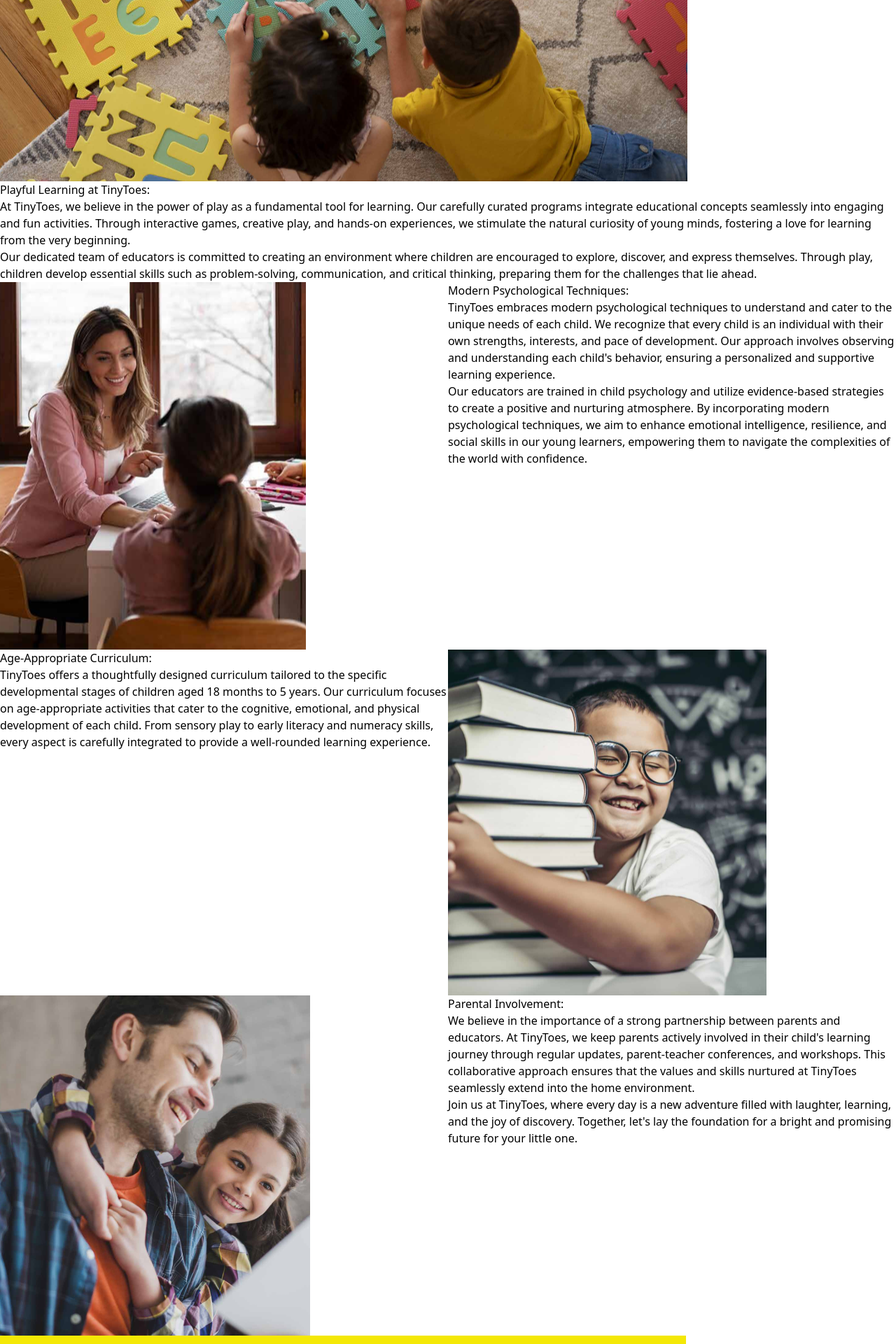
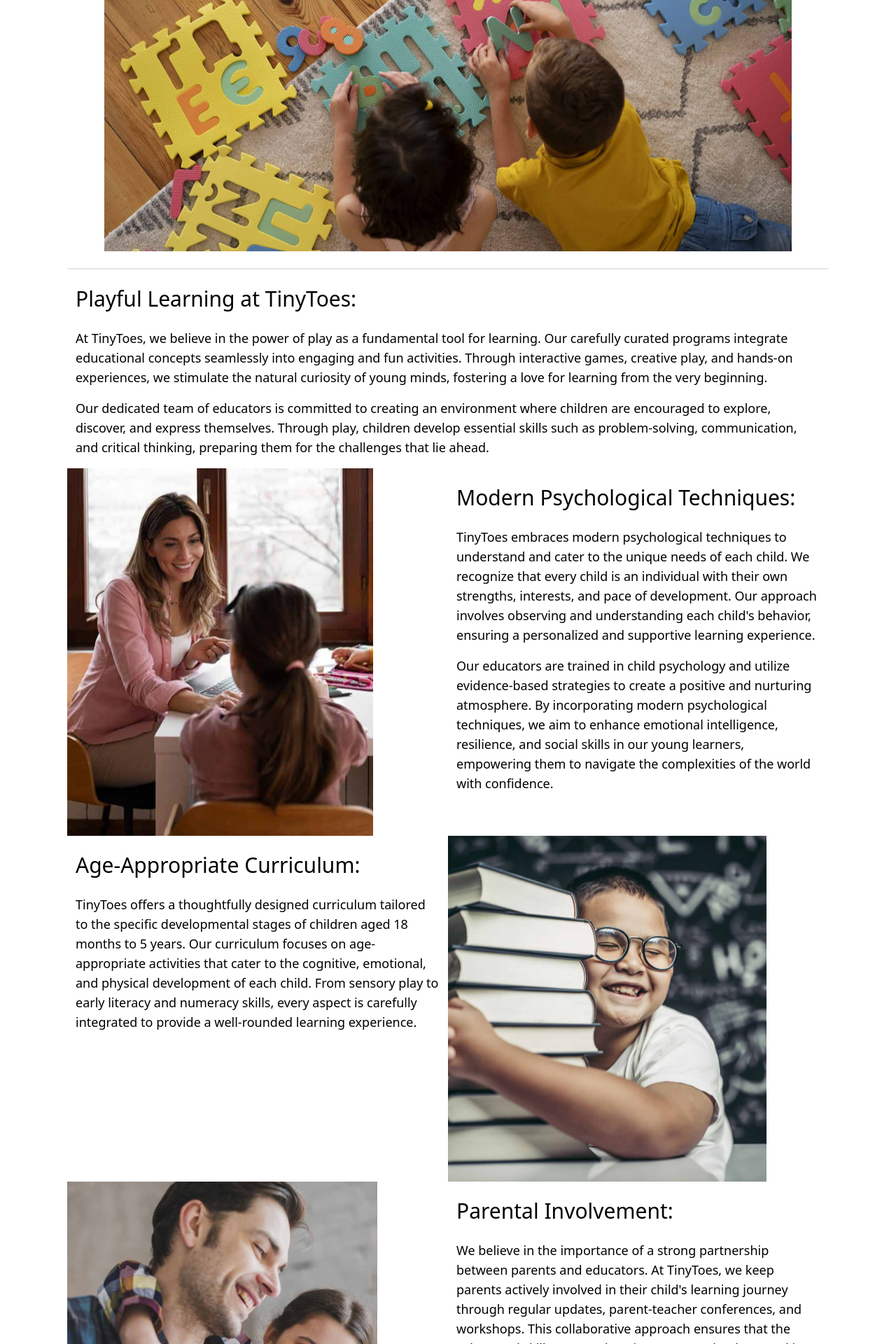
Before and after one commit to SaikrishnaLingam/Tiny-Toes-School-Website, a React (Create React App) app: page /about-us in a window 1280 px wide. Shown: the part 880-2800 px from the top of the page at 70% size. Built offline with nearby package versions, Linux system fonts and the light colour scheme.

Commit message:
finished about us

```diff
--- a/src/components/pages/AboutUs.jsx
+++ b/src/components/pages/AboutUs.jsx
@@ -16,50 +16,64 @@
         <div>
             <HomeSlider />
 
-            <div>
-                <h1>About Us</h1>
-                <p>Welcome to TinyToes, a haven for the tiniest minds to embark on a journey of playful learning and holistic development! At TinyToes, we understand the immense potential that lies within every child, and our playschool is designed to nurture and guide them through their early years, setting a strong foundation for a lifetime of curiosity and success.</p>
-                <img src={ab1} alt="" />
-            </div>
-            <div>
-                <h1>Playful Learning at TinyToes: </h1>
-                <p>At TinyToes, we believe in the power of play as a fundamental tool for learning. Our carefully curated programs integrate educational concepts seamlessly into engaging and fun activities. Through interactive games, creative play, and hands-on experiences, we stimulate the natural curiosity of young minds, fostering a love for learning from the very beginning.</p>
-                <p>Our dedicated team of educators is committed to creating an environment where children are encouraged to explore, discover, and express themselves. Through play, children develop essential skills such as problem-solving, communication, and critical thinking, preparing them for the challenges that lie ahead.</p>
-            </div>
-            <div className='grid grid-cols-2'>
-                <img src={ab2} alt="" />
+            <div className='md:px-8 lg:px-12 xl:px-24 py-8 flex items-center justify-center flex-col'>
                 <div>
-                    <h1>Modern Psychological Techniques:</h1>
-                    <p>TinyToes embraces modern psychological techniques to understand and cater to the unique needs of each child. We recognize that every child is an individual with their own strengths, interests, and pace of development. Our approach involves observing and understanding each child's behavior, ensuring a personalized and supportive learning experience.</p>
-                    <p>Our educators are trained in child psychology and utilize evidence-based strategies to create a positive and nurturing atmosphere. By incorporating modern psychological techniques, we aim to enhance emotional intelligence, resilience, and social skills in our young learners, empowering them to navigate the complexities of the world with confidence.</p>
+                    <div className='py-6 border-b-2'>
+                        <h2 className='text-4xl'>About Us</h2>
+                        <p className='text-md lg:text-lg pb-4'>Welcome to TinyToes, a haven for the tiniest minds to embark on a journey of playful learning and holistic development! At TinyToes, we understand the immense potential that lies within every child, and our playschool is designed to nurture and guide them through their early years, setting a strong foundation for a lifetime of curiosity and success.</p>
+                        <div className='flex justify-center'>
+                            <img src={ab1} alt="" />
+                        </div>
+                    </div>
+                    <div className='px-3'>
+                        <h1 className='text-xl lg:text-3xl py-1 md:py-3 lg:py-6'>Playful Learning at TinyToes: </h1>
+                        <p className='text-md lg:text-lg pb-4'>At TinyToes, we believe in the power of play as a fundamental tool for learning. Our carefully curated programs integrate educational concepts seamlessly into engaging and fun activities. Through interactive games, creative play, and hands-on experiences, we stimulate the natural curiosity of young minds, fostering a love for learning from the very beginning.</p>
+                        <p className='text-md lg:text-lg pb-4'>Our dedicated team of educators is committed to creating an environment where children are encouraged to explore, discover, and express themselves. Through play, children develop essential skills such as problem-solving, communication, and critical thinking, preparing them for the challenges that lie ahead.</p>
+                    </div>
+                </div>
+                <div className='grid grid-cols-1 md:grid-cols-2 justify-center'>
+                    <div className='items-center flex'>
+                        <img src={ab2} alt="" />
+                    </div>
+                    <div className='px-3'>
+                        <h1 className='text-xl lg:text-3xl py-1 md:py-3 lg:py-6'>Modern Psychological Techniques:</h1>
+                        <p className='text-md lg:text-lg pb-4'>TinyToes embraces modern psychological techniques to understand and cater to the unique needs of each child. We recognize that every child is an individual with their own strengths, interests, and pace of development. Our approach involves observing and understanding each child's behavior, ensuring a personalized and supportive learning experience.</p>
+                        <p className='text-md lg:text-lg pb-4'>Our educators are trained in child psychology and utilize evidence-based strategies to create a positive and nurturing atmosphere. By incorporating modern psychological techniques, we aim to enhance emotional intelligence, resilience, and social skills in our young learners, empowering them to navigate the complexities of the world with confidence.</p>
+                    </div>
+                    <div className='px-3'>
+                        <h1 className='text-xl lg:text-3xl py-1 md:py-3 lg:py-6'>Age-Appropriate Curriculum: </h1>
+                        <p className='text-md lg:text-lg pb-4'>TinyToes offers a thoughtfully designed curriculum tailored to the specific developmental stages of children aged 18 months to 5 years. Our curriculum focuses on age-appropriate activities that cater to the cognitive, emotional, and physical development of each child. From sensory play to early literacy and numeracy skills, every aspect is carefully integrated to provide a well-rounded learning experience.</p>
+                    </div>
+                    <div className='items-center flex'>
+                        <img src={ab3} alt="" />
+                    </div>
+                    <div className='items-center flex'>
+                        <img src={ab4} alt="" />
+                    </div>
+                    <div className='px-3'>
+                        <h1 className='text-xl lg:text-3xl py-1 md:py-3 lg:py-6'>Parental Involvement:</h1>
+                        <p className='text-md lg:text-lg pb-4'>We believe in the importance of a strong partnership between parents and educators. At TinyToes, we keep parents actively involved in their child's learning journey through regular updates, parent-teacher conferences, and workshops. This collaborative approach ensures that the values and skills nurtured at TinyToes seamlessly extend into the home environment.</p>
+                        <p className='text-md lg:text-lg pb-4'>Join us at TinyToes, where every day is a new adventure filled with laughter, learning, and the joy of discovery. Together, let's lay the foundation for a bright and promising future for your little one.</p>
+                    </div>
                 </div>
                 <div>
-                    <h1>Age-Appropriate Curriculum: </h1>
-                    <p>TinyToes offers a thoughtfully designed curriculum tailored to the specific developmental stages of children aged 18 months to 5 years. Our curriculum focuses on age-appropriate activities that cater to the cognitive, emotional, and physical development of each child. From sensory play to early literacy and numeracy skills, every aspect is carefully integrated to provide a well-rounded learning experience.</p>
+                    <img src={ab5} alt="" className='py-6' />
                 </div>
-                <img src={ab3} alt="" />
-                <img src={ab4} alt="" />
-                <div>
-                    <h1>Parental Involvement:</h1>
-                    <p>We believe in the importance of a strong partnership between parents and educators. At TinyToes, we keep parents actively involved in their child's learning journey through regular updates, parent-teacher conferences, and workshops. This collaborative approach ensures that the values and skills nurtured at TinyToes seamlessly extend into the home environment.</p>
-                    <p>Join us at TinyToes, where every day is a new adventure filled with laughter, learning, and the joy of discovery. Together, let's lay the foundation for a bright and promising future for your little one.</p>
+                <div className='px-3'>
+                    <h1 className='text-xl lg:text-3xl py-1 md:py-3 lg:py-6'>Our 14-Year Commitment:</h1>
+                    <p className='text-md lg:text-lg pb-4'>Over the past 14 years, TinyToes has remained steadfast in its commitment to providing a nurturing and inclusive learning environment. We have continuously evolved our teaching methodologies, incorporating the latest educational research and insights into our curriculum. The dedication of our experienced educators has been instrumental in maintaining a high standard of education and care.</p>
+                    <p className='text-md lg:text-lg pb-4'>Our commitment extends beyond academics to the overall well-being of each child. TinyToes prioritizes creating a safe and supportive atmosphere where children feel valued and encouraged. We understand that every child is unique, and our commitment to individualized attention ensures that each child's potential is recognized and cultivated.</p>
                 </div>
-            </div>
-            <img src={ab5} alt="" />
-            <div>
-                <h1>Our 14-Year Commitment:</h1>
-                <p>Over the past 14 years, TinyToes has remained steadfast in its commitment to providing a nurturing and inclusive learning environment. We have continuously evolved our teaching methodologies, incorporating the latest educational research and insights into our curriculum. The dedication of our experienced educators has been instrumental in maintaining a high standard of education and care.</p>
-                <p>Our commitment extends beyond academics to the overall well-being of each child. TinyToes prioritizes creating a safe and supportive atmosphere where children feel valued and encouraged. We understand that every child is unique, and our commitment to individualized attention ensures that each child's potential is recognized and cultivated.</p>
             </div>
 
             <Purple />
 
             <div className='grid grid-cols-2'>
                 <img src={ab6} alt="" />
-                <div>
-                    <h1>Parental Engagement: </h1>
-                    <p>TinyToes recognizes the crucial role of parents in a child's education. We encourage active involvement through regular communication, workshops, and events, creating a strong partnership between home and school.</p>
-                    <p>Community Involvement: TinyToes is not just a school; it's a community. We organize various events, community service projects, and collaborative activities that instill a sense of belonging and responsibility in our students.</p>
+                <div className='px-3'>
+                    <h1 className='text-xl lg:text-3xl py-1 md:py-3 lg:py-6'>Parental Engagement: </h1>
+                    <p className='text-md lg:text-lg pb-4'>TinyToes recognizes the crucial role of parents in a child's education. We encourage active involvement through regular communication, workshops, and events, creating a strong partnership between home and school.</p>
+                    <p className='text-md lg:text-lg pb-4'>Community Involvement: TinyToes is not just a school; it's a community. We organize various events, community service projects, and collaborative activities that instill a sense of belonging and responsibility in our students.</p>
                 </div>
             </div>
 
```
